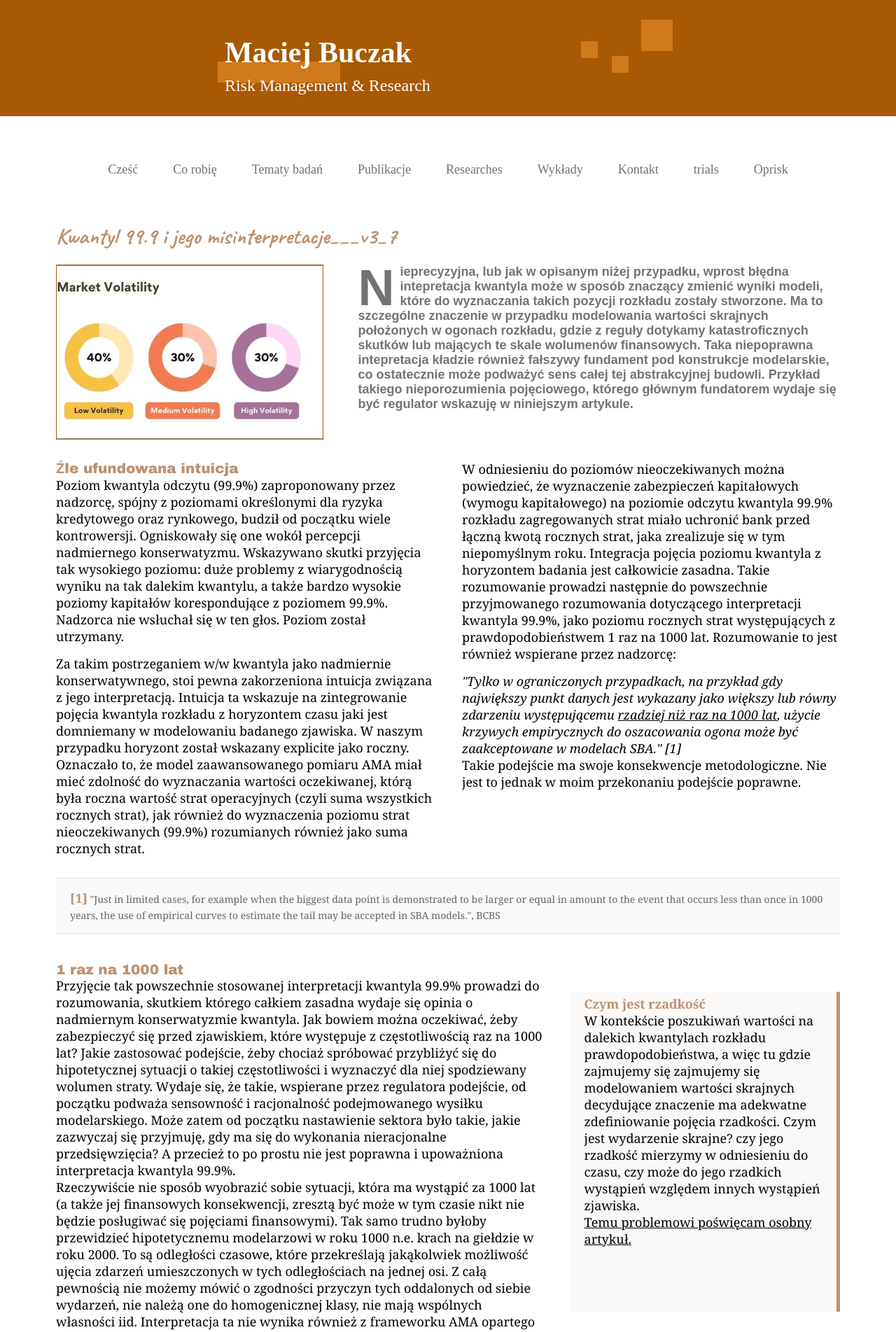
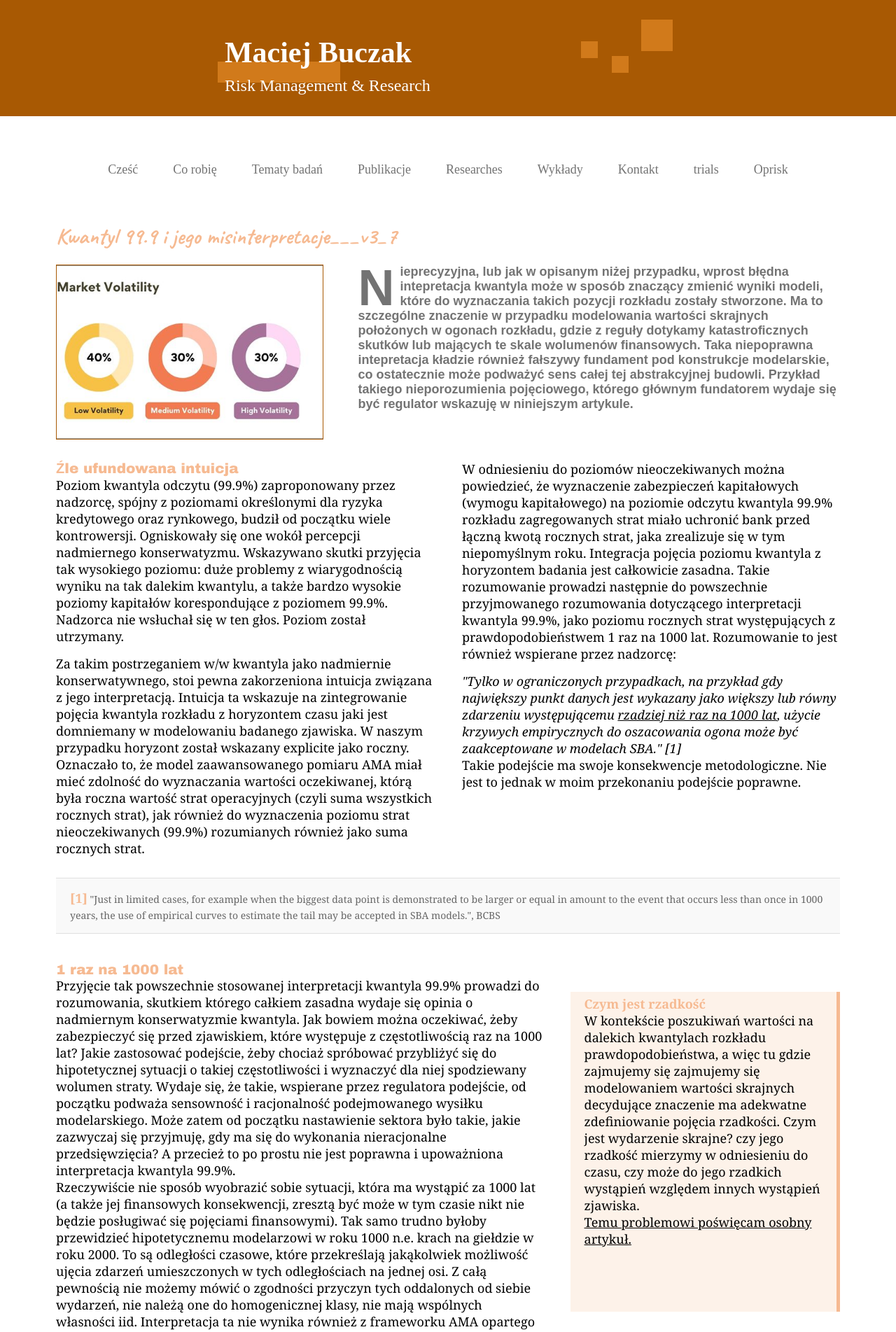
Before and after one commit to MaciejBuczak/risk-research, a Jekyll site: the page built from art-oprisk-kw999_v3_7.md, in a window 1280 px wide. Shown: the top 1903 px of the page at 70% size. Built offline with Jekyll 4.4.1, drawn with Linux system fonts in a browser that asks for light colours.

Commit message:
Update art-oprisk-kw999-layout_v3_7.html

```diff
--- a/_layouts/art-oprisk-kw999-layout_v3_7.html
+++ b/_layouts/art-oprisk-kw999-layout_v3_7.html
@@ -438,7 +438,7 @@
     }
 
 .ryzmod-header-text {
-  color: #be9170;
+  color: #f6ba92;
   font-size: 32px;
   font-weight: bold;
   margin-right: 15px;
@@ -905,7 +905,7 @@
         <div class="ryzmod-columns" style="display: flex; gap: 40px; margin-top: 30px; margin-bottom: 30px;">
           <!-- Kolumna 1 -->
           <div style="flex: 1;">
-            <h5 style="font-family: Arial Black, Arial, sans-serif; font-size: 20px; font-weight: bold; color: #be9170">Źle ufundowana intuicja</h5>
+            <h5 style="font-family: Arial Black, Arial, sans-serif; font-size: 20px; font-weight: bold; color: #f6ba92">Źle ufundowana intuicja</h5>
             <p style="margin-bottom: 15px;">Poziom kwantyla odczytu (99.9%) zaproponowany przez nadzorcę, spójny z poziomami określonymi dla ryzyka kredytowego oraz rynkowego, budził od początku wiele kontrowersji.
               Ogniskowały się one wokół percepcji nadmiernego konserwatyzmu.
               Wskazywano skutki przyjęcia tak wysokiego poziomu: duże problemy z wiarygodnością wyniku na tak dalekim kwantylu, a także bardzo wysokie poziomy kapitałów korespondujące z poziomem 99.9%.
@@ -931,7 +931,7 @@
         <!-- Kontener na przypis -->
 <div class="ryzmod-footnote-container" style="width: 100%; max-width: 1200px; margin: 0 auto 40px auto; padding: 15px 20px; border-top: 1px solid #e0e0e0; border-bottom: 1px solid #e0e0e0; background-color: #f9f9f9;">
   <div class="ryzmod-footnote" style="font-size: 14px; color: #666; line-height: 1.5;">
-    <span style="font-weight: bold; color: #be9170;">[1]</span> "Just in limited cases, for example when the biggest data point is demonstrated to be larger or equal in amount to the event that occurs less than once in 1000 years, the use of empirical curves to estimate the tail may be accepted in SBA models.", BCBS
+    <span style="font-weight: bold; color: #f6ba92;">[1]</span> "Just in limited cases, for example when the biggest data point is demonstrated to be larger or equal in amount to the event that occurs less than once in 1000 years, the use of empirical curves to estimate the tail may be accepted in SBA models.", BCBS
   </div>
 </div>
 
@@ -943,15 +943,15 @@
         <div class="ryzmod-t31-o32-container" style="display: flex; gap: 20px; margin-bottom: 40px;">
           <!-- Element T.3.1 -->
           <div class="ryzmod-text-t31" style="width: 65%; background-color: transparent; position: relative;">
-            <h5 style="font-family: Arial Black, Arial, sans-serif; font-size: 20px; font-weight: bold; color: #be9170; margin-top: 0;">1 raz na 1000 lat</h5>
+            <h5 style="font-family: Arial Black, Arial, sans-serif; font-size: 20px; font-weight: bold; color: #f6ba92; margin-top: 0;">1 raz na 1000 lat</h5>
             <p>Przyjęcie tak powszechnie stosowanej interpretacji kwantyla 99.9% prowadzi do rozumowania, skutkiem którego całkiem zasadna wydaje się opinia o nadmiernym konserwatyzmie kwantyla. Jak bowiem można oczekiwać, żeby zabezpieczyć się przed zjawiskiem, które występuje z częstotliwością raz na 1000 lat? Jakie zastosować podejście, żeby chociaż spróbować przybliżyć się do hipotetycznej sytuacji o takiej częstotliwości i wyznaczyć dla niej spodziewany wolumen straty. Wydaje się, że takie, wspierane przez regulatora podejście, od początku podważa sensowność i racjonalność podejmowanego wysiłku modelarskiego. Może zatem od początku nastawienie sektora było takie, jakie zazwyczaj się przyjmuję, gdy ma się do wykonania nieracjonalne przedsięwzięcia? A przecież to po prostu nie jest poprawna i upoważniona interpretacja kwantyla 99.9%.</p>
             <p>Rzeczywiście nie sposób wyobrazić sobie sytuacji, która ma wystąpić za 1000 lat (a także jej finansowych konsekwencji, zresztą być może w tym czasie nikt nie będzie posługiwać się pojęciami finansowymi). Tak samo trudno byłoby przewidzieć hipotetycznemu modelarzowi w roku 1000 n.e. krach na giełdzie w roku 2000. To są odległości czasowe, które przekreślają jakąkolwiek możliwość ujęcia zdarzeń umieszczonych w tych odległościach na jednej osi. Z całą pewnością nie możemy mówić o zgodności przyczyn tych oddalonych od siebie wydarzeń, nie należą one do homogenicznej klasy, nie mają wspólnych własności iid. Interpretacja ta nie wynika również z frameworku AMA opartego na metodach aktuarialnych. Nie jest to więc trafna interpretacja.</p>
 
           </div>
 
           <!-- Element O 3.2 -->
-          <div class="ryzmod-orange-box" style="width: 35%; background-color: #fbf9f7; margin-top: 43px; margin-bottom: 80px; padding-left: 20px; padding-right: 20px; padding-top: 5px; padding-bottom: 5px; border-right: 5px solid #be9170; position: relative;">
-            <h3 style="color: #be9170;">Czym jest rzadkość</h3>
+          <div class="ryzmod-orange-box" style="width: 35%; background-color: #fdf2e9; margin-top: 43px; margin-bottom: 80px; padding-left: 20px; padding-right: 20px; padding-top: 5px; padding-bottom: 5px; border-right: 5px solid #f6ba92; position: relative;">
+            <h3 style="color: #f6ba92;">Czym jest rzadkość</h3>
             <p>W kontekście poszukiwań wartości na dalekich kwantylach rozkładu prawdopodobieństwa, a więc tu gdzie zajmujemy się zajmujemy się modelowaniem wartości skrajnych decydujące znaczenie ma adekwatne zdefiniowanie pojęcia rzadkości. Czym jest wydarzenie skrajne? czy jego rzadkość mierzymy w odniesieniu do czasu, czy może do jego rzadkich wystąpień względem innych wystąpień zjawiska.</p>
           <p><u>Temu problemowi poświęcam osobny artykuł.</u></p>
           </div>
@@ -1165,8 +1165,8 @@
         <!-- NOWE ELEMENTY: O5.1 i T 5.2 -->
         <div class="ryzmod-o51-container" style="gap: 20px;">
           <!-- Kolorowy prostokąt po lewej -->
-          <div class="ryzmod-o51-box" style="background-color: #fbf9f7; padding-left: 20px; padding-right: 20px; padding-top: 5px; padding-bottom: 5px; border-left: 5px solid #be9170">
-            <h3 style="color: #be9170;">PRZYKŁAD</h3>
+          <div class="ryzmod-o51-box" style="background-color: #fdf2e9; padding-left: 20px; padding-right: 20px; padding-top: 5px; padding-bottom: 5px; border-left: 5px solid #f6ba92">
+            <h3 style="color: #f6ba92;">PRZYKŁAD</h3>
             <p>Czy jest możliwe, że Polska będzie potentatem na rynku produkcji samochodów?</p>
             <p>A. Odpowiedź na poziomie kwantyla 99.9% rozumianego jako 1 raz na 1000 lat: <b>to jest możliwe</b></p>
             <p>B. Odpowiedź na poziomie kwantyla 99.9% rozumianego jako 1 raz na 1000 scenariuszy: <b>to nie jest możliwe</b> (jest oczywiste, że nawet przy najbardziej korzystnych okolicznościach nie jest możliwe w rok zdominować światowego rynku samochodów)</p>
@@ -1174,7 +1174,7 @@
 
           <!-- Tekst po prawej -->
           <div class="ryzmod-t52-text">
-            <h5 style="font-family: Arial Black, Arial, sans-serif; font-size: 20px; font-weight: bold; margin-top: 0; color: #be9170;">1 raz na 1000 możliwych scenariuszy</h5>
+            <h5 style="font-family: Arial Black, Arial, sans-serif; font-size: 20px; font-weight: bold; margin-top: 0; color: #f6ba92;">1 raz na 1000 możliwych scenariuszy</h5>
             <p>Opierając się na prawach statystyki, jedyne co możemy powiedzieć o odczycie kwantyla 99.9% z rozkładu zagregowanych rocznych strat, to to że raz na 1000 takich odczytów z rozkładu może wystąpić wartość, która stoi przy kwantylu 99.9%. Należy zauważyć, że odległości czasowych (np. 1 raz na 1000 lat) nie są w żaden sposób wpisane w konstrukcję rozkładu zagregowanych strat. Rozkład ten powstaje przez złożenie różnych możliwości wystąpień rocznej liczny strat i odpowiadającym temu różnych możliwości kwot strat dla tych liczebności. Rozkład zagregowanych strat reprezentuje zatem raczej potencjał możliwości dla rocznych zagregowanych strat, to znaczy jaka jest skala (dyspersja) możliwych wystąpień agregatów rocznych strat. Wydaje się zatem, że najbardziej adekwatną interpretacją kwantyla 99.9% będzie taka, która mówi, że wartość stojąca przy tym kwantylu to wartość przedostatniego, z 1000, najgorszego możliwego scenariusza. Dzisiejszego scenariusza, takiego, który miałby szansę się zrealizować w ciągu najbliższego roku.</p>
             <p>Aby uwidocznić różnice w interpretacji i ich skutki posłużę przykładem, w którym do tego samego pytania przykładane są różne odpowiedzi wynikające z różnego rozumienia kwantyla.</p>
           </div>
@@ -1189,13 +1189,13 @@
         <div class="ryzmod-columns" style="display: flex; gap: 40px; margin-bottom: 30px;">
           <!-- Kolumna 1 -->
           <div style="flex: 1;">
-            <h5 style="font-family: Arial Black, Arial, sans-serif; font-size: 20px; font-weight: bold; color: #be9170;">Potencjalne zawężenia intepretacji</h5>
+            <h5 style="font-family: Arial Black, Arial, sans-serif; font-size: 20px; font-weight: bold; color: #f6ba92;">Potencjalne zawężenia intepretacji</h5>
             <p style="margin-bottom: 15px;">Należy jednak uważać również na przeciwną interpretację, zbytnio redukującą przestrzeń możliwości. Mam tu na myśli sytuację, w której symulujemy wewnątrz dostępnych informacji (np. bootstrapping na bazie danych wewnętrznych) i na tej podstawie ustanawiamy przestrzeń możliwych scenariuszy. To zbytnie ograniczenie. Trzeba zatem odpowiednio zasilić przestrzeń naszej wiedzy (reprezentowanej przez dane wewnętrzne) o takie scenariusze, które tu i teraz mogą wystąpić, chociaż w naszych dotychczasowych doświadczeniach ich nie zaobserwowaliśmy.</p>
           </div>
 
           <!-- Kolumna 2 -->
           <div style="flex: 1;">
-            <h5 style="font-family: Arial Black, Arial, sans-serif; font-size: 20px; font-weight: bold; color: #be9170;">Poprawna interpretacja kwantyla a pojęcie rzadkości</h5>
+            <h5 style="font-family: Arial Black, Arial, sans-serif; font-size: 20px; font-weight: bold; color: #f6ba92;">Poprawna interpretacja kwantyla a pojęcie rzadkości</h5>
             <p style="margin-bottom: 15px;">Przedstawione tu rozumowanie dotyczące poprawnej interpretacji kwantyla 99.9% jako jeden na tysiąc realnych rocznych scenariuszy (tu i teraz) doprecyzowuje pojęcie rzadkości jakie będzie wynikać z takiego rozumowania. Rzadkość powinna być tu więc interpretowana jako wyjątkowy, pod względem wartości strat operacyjnych, rok. Ten nietypowy rok jest umieszczony jednak na osi razem z innymi tego typu możliwych okresów rocznych, które mogły by się wydarzyć dzisiaj, a nie na linearnej, historycznej osi czasu. Jest to więc rzadkość rozumiana jako wyjątkowość jakiegoś scenariusza
 wydarzeń względem całego spektrum innych scenariuszy, gdzie wskazany explicite okres roczny stanowi jedynie formułę agregującą dla zjawiska ryzyka operacyjnego – jest to agregat wszystkich strat w scenariuszu, a więc strat, które wystąpiły w ciągu roku.</p>
           </div>
```
